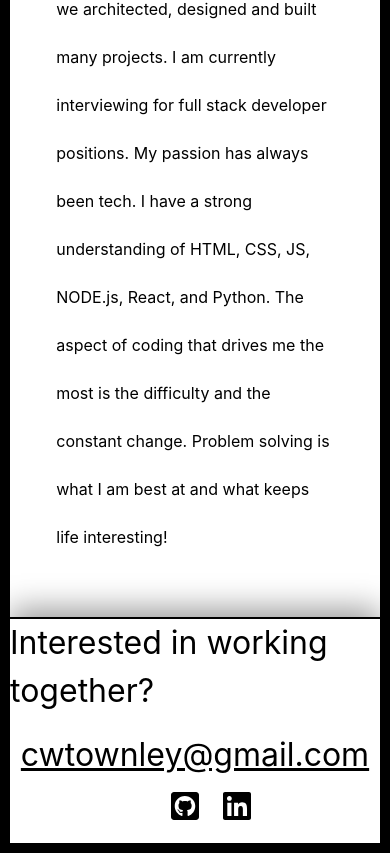
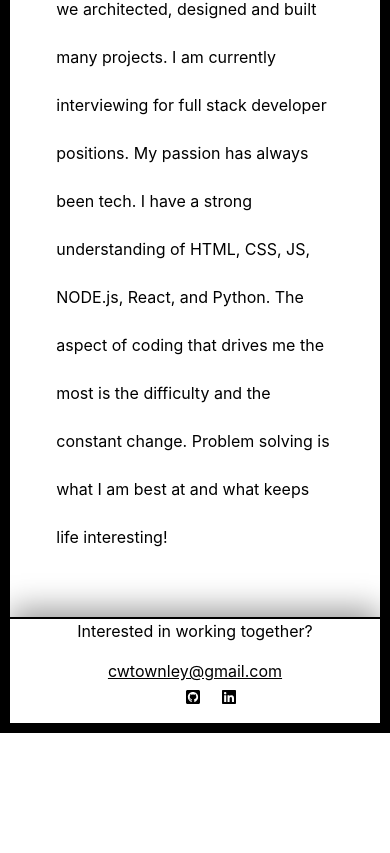
Before and after one commit to codyt11/cody-website, a React (Create React App) app in the folder codytownley/: page / in a window 390 px wide. Shown: the part 1099-1952 px from the top of the page. After the commit the page ends 1832 px from the top, so only its background shows below. Built offline with nearby package versions, Linux system fonts and the light colour scheme.

Commit message:
updated media query font size

```diff
--- a/codytownley/src/styles.scss
+++ b/codytownley/src/styles.scss
@@ -167,7 +167,7 @@ button:hover{
 footer{
     display: flex;
     flex-direction: column;
-    font-size: 2em;
+    font-size: 2vw;
     color: #000000;
     margin: 0 auto;
     width: 100%;
@@ -254,7 +254,6 @@ footer ul{
     }
     footer{
         color: #ffffff;
-        font-size: 1em;
         a{
             color:#ffffff;
         }
@@ -368,4 +367,7 @@ footer ul{
     .about h2{
         font-size: 1.2em;
     }
+    footer{
+        font-size: 1em;
+    }
 }
```
Also changed, not shown: 1 other file (tests, documents, lock files or other folders).
